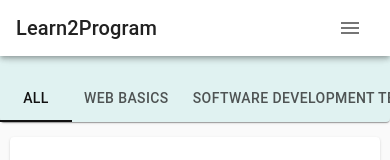
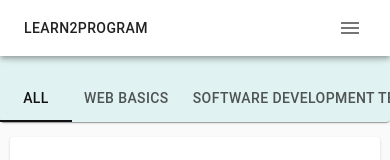
Before and after one commit to kristina-arezina/terms-2-program, a React (Create React App) app: page / in a window 390 px wide. Shown: the top 160 px of the page. Built offline with nearby package versions, Linux system fonts and the light colour scheme.

Commit message:
on small screen logo is now home button, ugly

```diff
--- a/src/components/Layout/Header.js
+++ b/src/components/Layout/Header.js
@@ -21,7 +21,10 @@ export class Header extends Component {
                         <AppBar color="#f4f4f4">
                             <Toolbar>
                                 <Typography variant="h6" style={{flexGrow: 1}}>
+                                    <Button href="/" color="inherit" variant="text"
+                                            >
                                         Learn2Program
+                                    </Button>
                                 </Typography>
                                     <TemporaryDrawer />
                             </Toolbar>
@@ -30,9 +33,6 @@ export class Header extends Component {
                     ) : (
                         <AppBar color="#f4f4f4">
                             <Toolbar>
-                                <Typography variant="h6" style={{flexGrow: 1}}>
-                                    Learn2Program
-                                </Typography>
                                 <Button href="/" color="inherit" variant="text"
                                              style={{
                                                  color:"#f4f4f4",
@@ -45,6 +45,10 @@ export class Header extends Component {
                             >
                                 Home
                             </Button>
+                                <Typography variant="h6" style={{flexGrow: 1}}>
+                                    Learn2Program
+                                </Typography>
+
                                     <Button href="/journey" color="inherit" variant="text"
                                             style={{
                                                 color:"#f4f4f4",
```
Also changed, not shown: 1 other file (tests, documents, lock files or other folders). Lines whose indentation alone changed are shown as unchanged.
